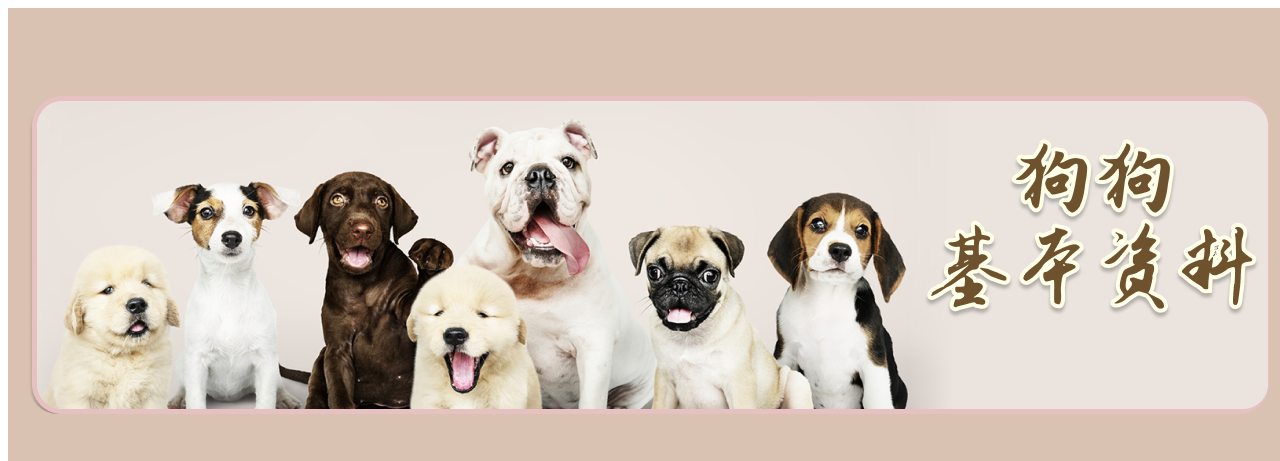
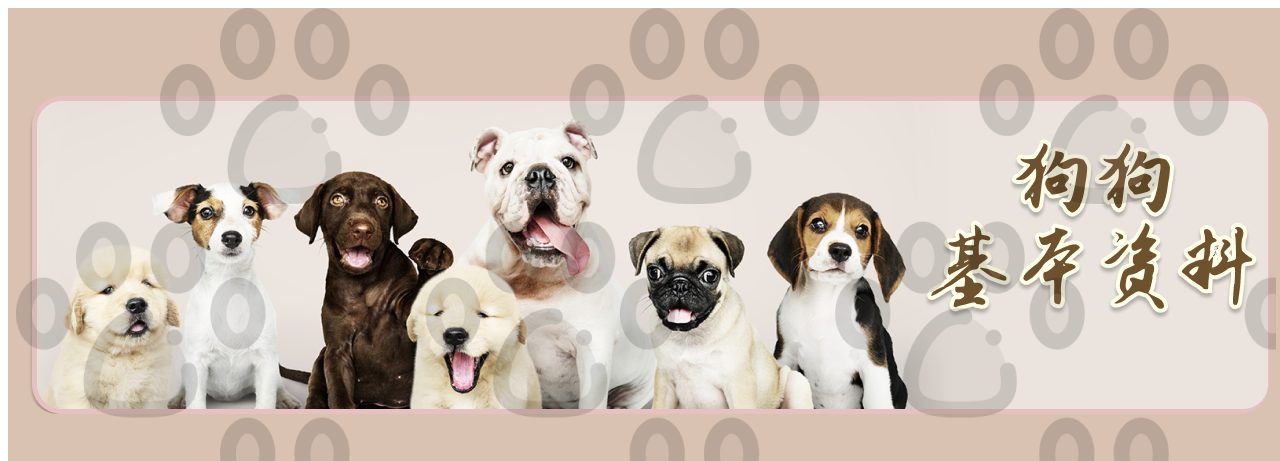
Before and after one commit to anntseng29/anntseng29.github.io, a plain HTML site: page index.htm in a window 1280 px wide. Shown: the top 461 px of the page. Drawn offline with Linux system fonts and the light colour scheme.

Commit message:
Add files via upload

```diff
--- a/index.htm
+++ b/index.htm
@@ -14,7 +14,7 @@
         </main>
 
         <div class="icon00">
-            <img src="image/Rectangle (1).png" alt="">
+            <img src="image/背景爪印.png" alt="">
         </div>
 
         <section>
--- a/style.css
+++ b/style.css
@@ -29,6 +29,7 @@ main{
     margin-bottom: 50px;
     border-radius: 30px;
     background-image: url(image/main.png);
+
 }
 
 section{
```
